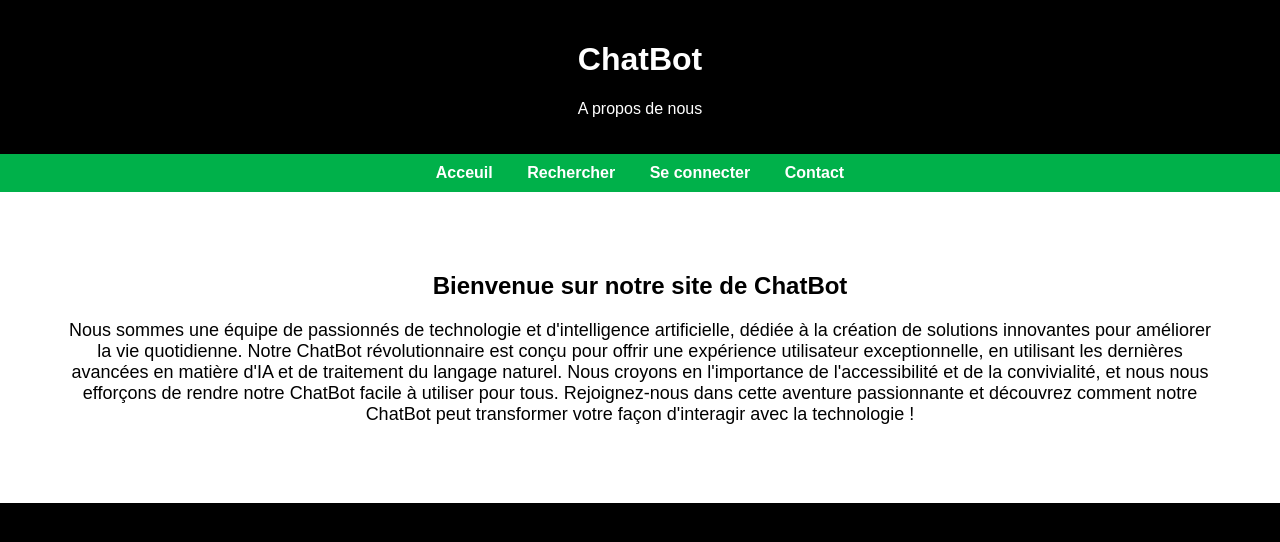
After one commit to atilidriss-create/idriss, a Flask app: template FLASK/templates/apropos.html in a window 1280 px wide. The commit adds this page. Shown: the top 542 px of the page. Run offline with Flask 3, Linux system fonts and the light colour scheme; the template is opened without the code that fills it, so the values that code supplies are empty.

Commit message:
Add files via upload

```diff
--- /dev/null
+++ b/FLASK/templates/apropos.html
@@ -0,0 +1,37 @@
+<!DOCTYPE html>
+<html lang="fr">
+<head>
+    <meta charset="UTF-8">
+    <title>A propos</title>
+    <link href="{{ url_for('static', filename='cssI.css') }}" rel="stylesheet">
+</head>
+
+<body>
+
+<header>
+    <h1>ChatBot</h1>
+    <p>A propos de nous</p>
+</header>
+
+<nav>
+    <a href="/">Acceuil</a>
+    <a href="/recherche">Rechercher</a>
+    <a href="/connecter">Se connecter</a>
+    <a href="/contact">Contact</a>
+
+</nav>
+
+<section class="hero">
+    <h2>Bienvenue sur notre site de ChatBot</h2>
+    <p>Nous sommes une équipe de passionnés de technologie et d'intelligence artificielle, dédiée à la création de solutions
+         innovantes pour améliorer la vie quotidienne. Notre ChatBot révolutionnaire est conçu pour offrir
+         une expérience utilisateur exceptionnelle, en utilisant les dernières avancées en matière d'IA et de traitement
+         du langage naturel. Nous croyons en l'importance de l'accessibilité et de la convivialité, et nous nous efforçons
+         de rendre notre ChatBot facile à utiliser pour tous. Rejoignez-nous dans cette aventure passionnante et découvrez
+         comment notre ChatBot peut transformer votre façon d'interagir avec la technologie !</p>
+</section>
+
+
+
+</body>
+</html>
```
Also changed, not shown: FLASK/templates/connecter.html (+27 -10 lines), FLASK/templates/contact.html (added, +32 -0 lines).
